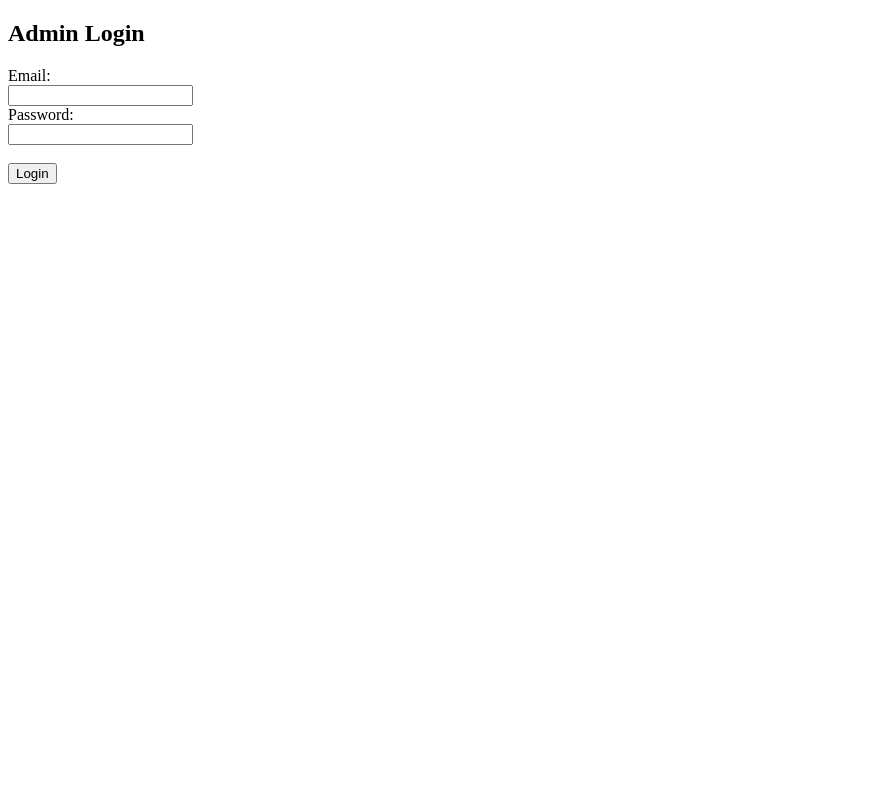
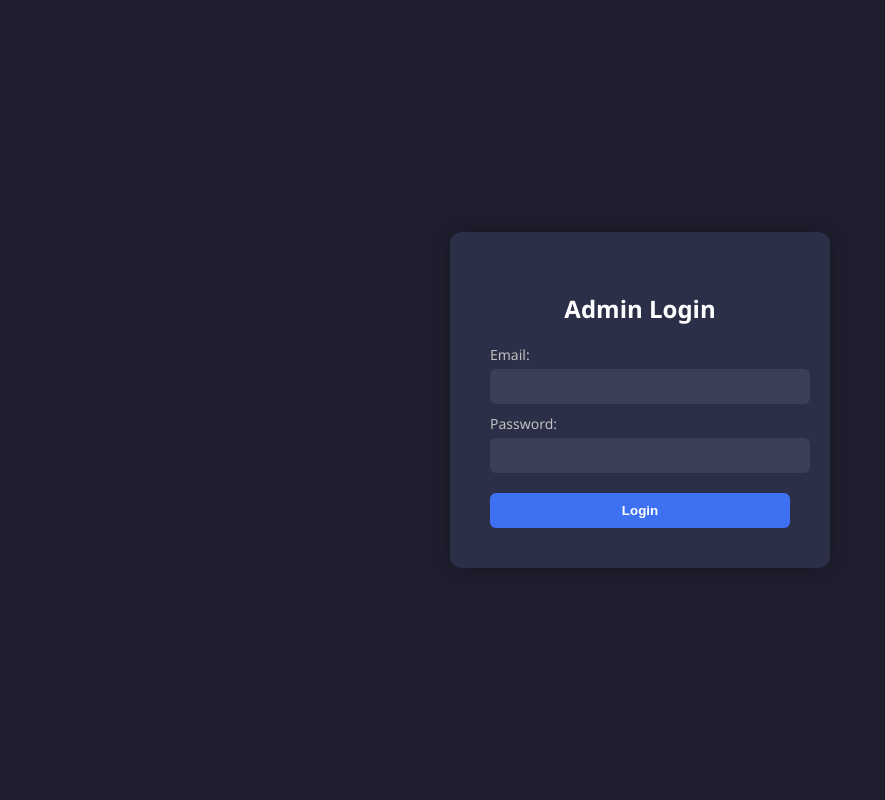
Before and after one commit to navnee1h/security_audit_app, a Flask app: page /admin-login in a window 1280 px wide. Shown: the whole page, without its empty margins (0-885 px from the left). Run offline with Flask 3, Linux system fonts and the light colour scheme.

Commit message:
Update admin_login.html

```diff
--- a/app/templates/admin_login.html
+++ b/app/templates/admin_login.html
@@ -1,19 +1,91 @@
 <!DOCTYPE html>
-<html>
+<html lang="en">
 <head>
-    <title>Admin Login</title>
+  <meta charset="UTF-8">
+  <title>Admin Login</title>
+  <style>
+    body {
+      margin: 0;
+      height: 100vh;
+      background-color: #1e1e2f;
+      font-family: 'Segoe UI', Tahoma, Geneva, Verdana, sans-serif;
+      display: flex;
+      justify-content: center;
+      align-items: center;
+      color: #fff;
+    }
+
+    .login-container {
+      background-color: #2c2f48;
+      padding: 40px;
+      border-radius: 12px;
+      box-shadow: 0 0 20px rgba(0,0,0,0.3);
+      width: 300px;
+    }
+
+    .login-container h2 {
+      text-align: center;
+      margin-bottom: 20px;
+      color: #ffffff;
+    }
+
+    label {
+      display: block;
+      margin: 10px 0 5px;
+      font-size: 14px;
+      color: #c0c0c0;
+    }
+
+    input[type="text"],
+    input[type="password"] {
+      width: 100%;
+      padding: 10px;
+      border: none;
+      border-radius: 6px;
+      background-color: #3c3f58;
+      color: #fff;
+    }
+
+    button {
+      width: 100%;
+      padding: 10px;
+      margin-top: 20px;
+      background-color: #3d71f2;
+      color: white;
+      border: none;
+      border-radius: 6px;
+      cursor: pointer;
+      font-weight: bold;
+      transition: background-color 0.3s;
+    }
+
+    button:hover {
+      background-color: #305dcc;
+    }
+
+    .message {
+      text-align: center;
+      margin-top: 15px;
+      color: #ff6b6b;
+    }
+  </style>
 </head>
 <body>
+  <div class="login-container">
     <h2>Admin Login</h2>
     <form method="POST">
-        <label>Email:</label><br>
-        <input type="text" name="email" required><br>
-        <label>Password:</label><br>
-        <input type="password" name="password" required><br><br>
-        <button type="submit">Login</button>
+      <label>Email:</label>
+      <input type="text" name="email" required>
+
+      <label>Password:</label>
+      <input type="password" name="password" required>
+
+      <button type="submit">Login</button>
     </form>
+
     {% if message %}
-        <p style="color:red">{{ message }}</p>
+      <p class="message">{{ message }}</p>
     {% endif %}
+  </div>
 </body>
 </html>
```
